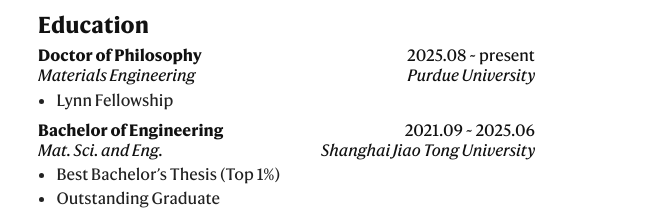
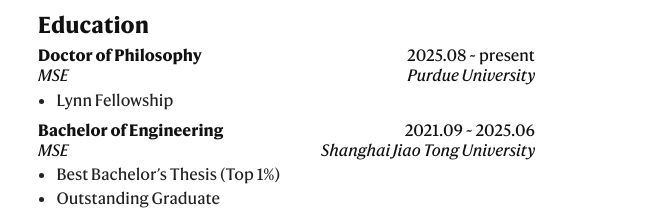
Before and after one commit to JedimasterLu/JedimasterLu.github.io, an Astro site: page / in a window 1280 px wide. Shown: the part 1857-2080 px from the top of the page, 623-1280 px from the left. Built offline with nearby package versions, Linux system fonts and the light colour scheme; Astro itself is replaced by a stand-in of ours; no server answers.

Commit message:
major name change

```diff
--- a/src/pages/index.astro
+++ b/src/pages/index.astro
@@ -576,7 +576,7 @@ try {
                             <span class="quater-time">2025.08 ~ present</span>
                         </div>
                         <div class="quater-row">
-                            <span class="quater-major">Materials Engineering</span>
+                            <span class="quater-major">MSE</span>
                             <span class="quater-school">Purdue University</span>
                         </div>
                     </div>
@@ -589,7 +589,7 @@ try {
                             <span class="quater-time">2021.09 ~ 2025.06</span>
                         </div>
                         <div class="quater-row">
-                            <span class="quater-major">Mat. Sci. and Eng.</span>
+                            <span class="quater-major">MSE</span>
                             <span class="quater-school">Shanghai Jiao Tong University</span>
                         </div>
                     </div>
```
